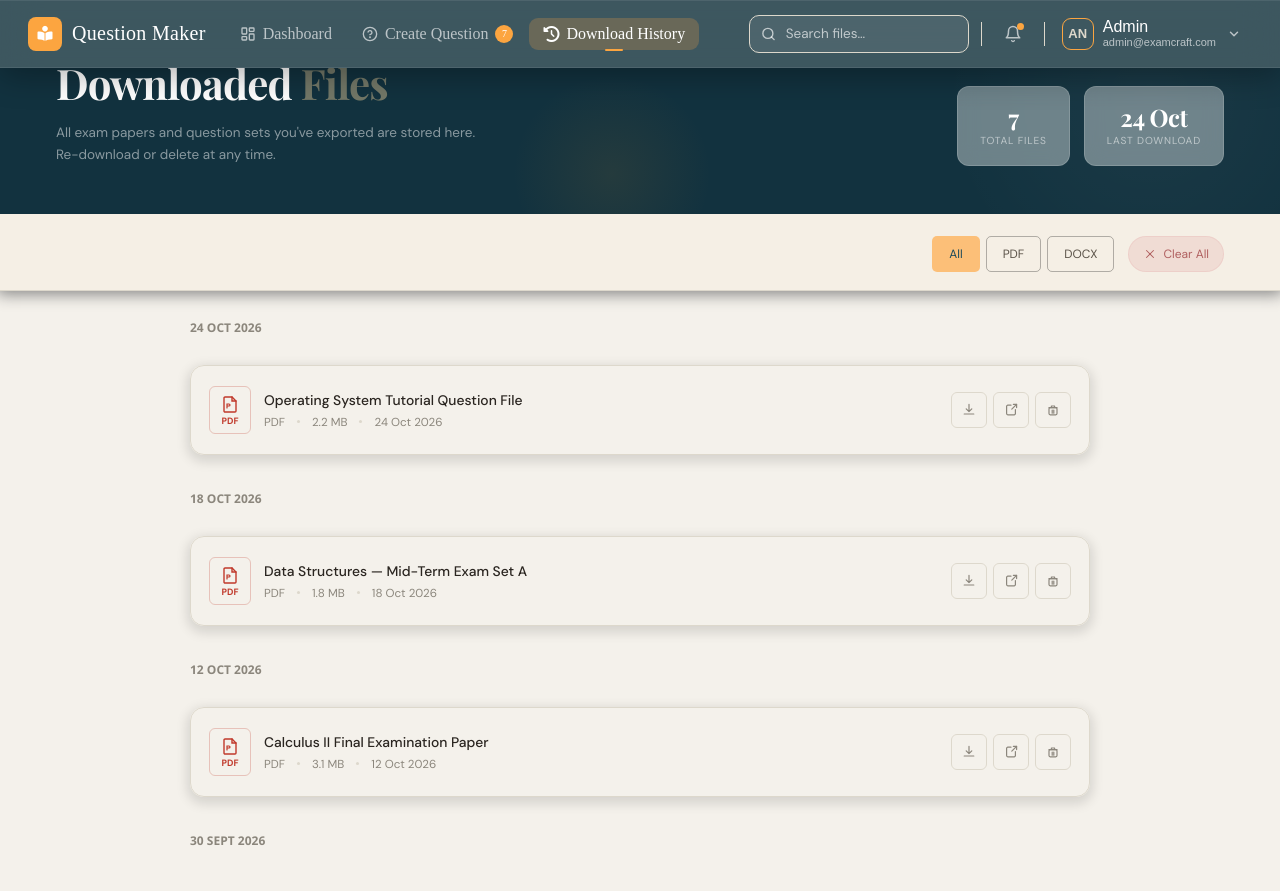
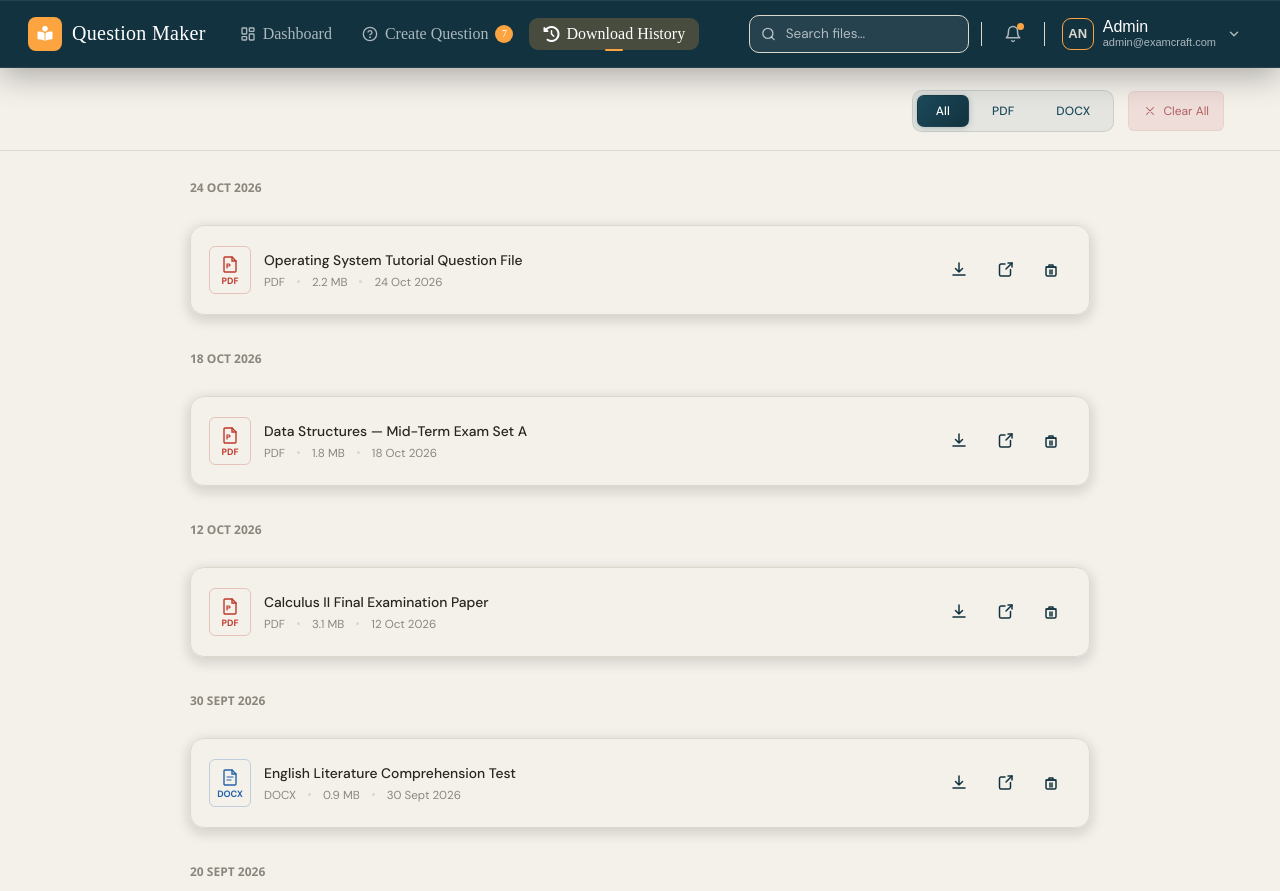
Before and after one commit to rose271/Mcq_generator, a plain HTML site: page html/download.html in a window 1280 px wide. Shown: the top 891 px of the page. Before the commit the page ends 868 px from the top, so only its background shows below. Drawn offline with nearby package versions, Linux system fonts and the light colour scheme; a web font is replaced by a local one.

Commit message:
new download

```diff
--- a/css/download.css
+++ b/css/download.css
@@ -62,8 +62,6 @@ body {
   flex: 1;
   display: flex;
   flex-direction: column;
-  max-height: 100vh;
-  overflow-y: auto;
   min-width: 0;
   transition: margin-left var(--sidebar-trans);
 }
@@ -77,17 +75,19 @@ body {
 
 
 /* Dark background → white elements */
-nav[data-nav="dark"] {
+nav {
+  /* add these two lines to lock the theme */
   --nav-text:     #ffffff;
   --nav-icon:     rgba(255, 255, 255, 0.65);
-  --nav-hover-bg: rgba(255, 255, 255, 0.1);
+  --nav-hover-bg: rgba(255, 255, 255, 0.10);
+  /* rest stays the same … */
 }
 
 nav {
   position: fixed;
   top: 0; left: 0; right: 0;
   height: var(--nav-h);
- background: rgba(18, 50, 63, 0.808);
+ background: rgb(18, 50, 63);
   backdrop-filter: blur(18px);
   -webkit-backdrop-filter: blur(18px);
   border-bottom: 1px solid rgba(255, 255, 255, 0.08);
@@ -495,111 +495,7 @@ nav::before {
    PAGE CONTENT
 ══════════════════════════════════════════════ */
 
-/* ── Hero ── */
-.hero {
-  position: relative;
-  overflow: hidden;
-  background: var(--teal-deep);
-  padding: 52px 56px 48px;
-  display: flex;
-  align-items: flex-end;
-  justify-content: space-between;
-  gap: 24px;
-}
 
-.hero__copy { position: relative; z-index: 2; }
-
-.hero__eyebrow {
-  font-size: 0.7rem;
-  letter-spacing: 0.15em;
-  text-transform: uppercase;
-  color: var(--gold-light);
-  font-weight: 500;
-  margin-bottom: 10px;
-}
-
-.hero__title {
-  font-family: var(--font-display);
-  font-size: clamp(2rem, 3.5vw, 2.8rem);
-  font-weight: 700;
-  color: #fff;
-  line-height: 1.15;
-  letter-spacing: -0.02em;
-}
-
-.color_change { color: var(--gold-light); }
-
-.hero__title em { font-style: italic; color: var(--gold-light); }
-
-.hero__desc {
-  margin-top: 14px;
-  color: rgba(255,255,255,0.50);
-  font-size: 13.5px;
-  line-height: 1.65;
-}
-
-/* Stats */
-.hero__stats {
-  position: relative;
-  z-index: 2;
-  display: flex;
-  gap: 14px;
-  align-items: flex-end;
-}
-
-.stat-card {
-  background: var(--box-color);
-  border: 1px solid rgba(255, 255, 255, 0.153);
-  border-radius: 12px;
-  padding: 18px 22px;
-  min-width: 110px;
-  text-align: center;
-  backdrop-filter: blur(10px);
-  transition: background 0.2s, transform 0.2s, box-shadow 0.2s;
-}
-
-.stat-card:hover {
-  background: var(--light-orange);
-  transform: scale(1.02);
-  box-shadow: 0 10px 30px rgba(252,164,64,0.5);
-}
-
-.stat-value {
-  display: block;
-  font-family: var(--font-display);
-  font-size: 1.6rem;
-  font-weight: 700;
-  color: #fff;
-  letter-spacing: -0.02em;
-  line-height: 1;
-}
-
-.stat-label {
-  display: block;
-  font-size: 0.68rem;
-  letter-spacing: 0.08em;
-  text-transform: uppercase;
-  color: rgba(255,255,255,0.55);
-  margin-top: 5px;
-}
-
-.stat-card:hover .stat-value,
-.stat-card:hover .stat-label { color: var(--teal); }
-
-/* Orbs */
-.hero__orb { position: absolute; border-radius: 50%; pointer-events: none; }
-
-.hero__orb--1 {
-  width: 420px; height: 420px;
-  top: -180px; right: -80px;
-  background: radial-gradient(circle, rgba(255,255,255,0.04) 0%, transparent 70%);
-}
-
-.hero__orb--2 {
-  width: 200px; height: 200px;
-  bottom: -60px; left: 40%;
-  background: radial-gradient(circle, rgba(201,135,43,0.1) 0%, transparent 70%);
-}
 
 /* ── Controls ── */
 .controls {
@@ -610,41 +506,68 @@ nav::before {
   padding: 22px 56px 18px;
   border-bottom: 1px solid var(--border);
   flex-wrap: wrap;
-  background-color: rgba(245, 222, 179, 0.126);
-  box-shadow: 0 0 15px 3px rgb(130, 130, 130);
+    background-color: transparent;   /* or keep a very faint tint if you want */
+  box-shadow: none;
+
 }
 
-.filter-group { display: flex; gap: 6px;   margin-left: auto; }
+/* ── Filter Group (pill container) ── */
+
+
+
+
+.filter-btn.active {
+  background: linear-gradient(135deg, #1c4a5a, #12323f);
+  color: #fff;
+  border-color: transparent;
+  box-shadow: 0 1px 6px rgba(18, 50, 63, 0.25);
+}
+
+/* per-type accent colors when active */
+.filter-btn.active[data-filter="pdf"]  { background: linear-gradient(135deg, #c94b3abc, #9e2a1e); }
+.filter-btn.active[data-filter="docx"] { background: linear-gradient(135deg, #2e72c7, #1a4d9e); }
+
+.filter-group {
+
+  display: flex;
+  gap: 4px;
+  background: rgba(28, 74, 90, 0.07);
+  border: 1px solid rgba(28, 74, 90, 0.13);
+  border-radius: 10px;
+  padding: 4px;
+}
 
 .filter-btn {
-  height: 36px;
-  padding: 0 16px;
-  border: 1px solid rgba(0,0,0,0.282);
-  border-radius: 5px;
+  height: 32px;
+  padding: 0 18px;
+  border: 1px solid transparent;
+  border-radius: 7px;
   background: transparent;
   font-family: var(--font-body);
   font-size: 0.8rem;
-  color: var(--text-secondary);
+  font-weight: 500;
+  color: var(--teal);
   cursor: pointer;
   transition: all 0.18s;
+  letter-spacing: 0.01em;
 }
 
-.filter-btn:hover { background: rgba(252,165,64,0.15); }
 
-.filter-btn.active {
-  background: var(--light-orange);
-  color: var(--teal);
-  border-color: transparent;
+
+
+.filter-btn:hover:not(.active) {
+  background: rgba(252, 164, 64, 0.325); ;
+  color: var(--teal-deep);
 }
 
 .clear-btn {
   display: flex;
   align-items: center;
   gap: 6px;
-  height: 36px;
+  height: 40px;
   padding: 0 14px;
   border: 1.5px solid rgba(224,160,160,0.2);
-  border-radius: var(--radius-pill);
+  border-radius: 6px;
   background: rgba(224,160,160,0.238);
   font-family: var(--font-body);
   font-size: 0.8rem;
@@ -665,7 +588,6 @@ nav::before {
 .file-section {
   flex: 1;
   padding: 28px 56px 48px;
-  overflow-y: auto;
 }
 
 .file-list {
@@ -804,19 +726,19 @@ nav::before {
 }
 
 .action-btn {
-  width: 36px; height: 36px;
+  width: 40px; height: 40px;
   border-radius: var(--radius-sm);
-  border: 1.5px solid var(--border);
+  border: 1.5px solid transparent;
   background: transparent;
   display: flex;
   align-items: center;
   justify-content: center;
   cursor: pointer;
-  color: var(--text-muted);
+  color: var(--teal-deep);
   transition: all 0.18s;
 }
 
-.action-btn svg { width: 16px; height: 16px; }
+.action-btn svg { width: 20px; height: 20px; }
 
 .action-btn:hover {
   color: var(--text-primary);
--- a/html/download.html
+++ b/html/download.html
@@ -49,7 +49,7 @@
       </a>
     </li>
     <li>
-      <a href="download.html" data-page="download.html">
+      <a href="download.html" data-page="download.html"  class="active">
         <i class="fa-solid fa-clock-rotate-left"></i>
         Download History
       </a>
@@ -180,28 +180,6 @@
 <!-- ═══════════════════════════════════ PAGE CONTENT ════════════════════════════ -->
 <main class="main">
 
-  <!-- Hero -->
-  <section class="hero">
-    <div class="hero__copy">
-      <h1 class="hero__title">Downloaded <span class="color_change">Files</span></h1>
-      <p class="hero__desc">
-        All exam papers and question sets you've exported are stored here.<br>
-        Re-download or delete at any time.
-      </p>
-    </div>
-    <div class="hero__stats">
-      <div class="stat-card">
-        <span class="stat-value" id="stat-total">0</span>
-        <span class="stat-label">Total Files</span>
-      </div>
-      <div class="stat-card">
-        <span class="stat-value" id="stat-recent">—</span>
-        <span class="stat-label">Last Download</span>
-      </div>
-    </div>
-    <div class="hero__orb hero__orb--1"></div>
-    <div class="hero__orb hero__orb--2"></div>
-  </section>
 
   <!-- Controls -->
   <section class="controls">
```
